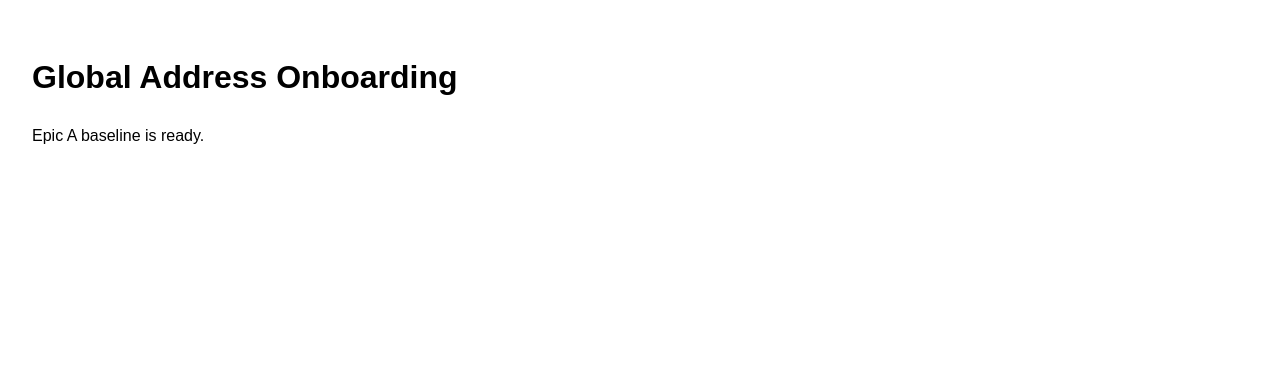
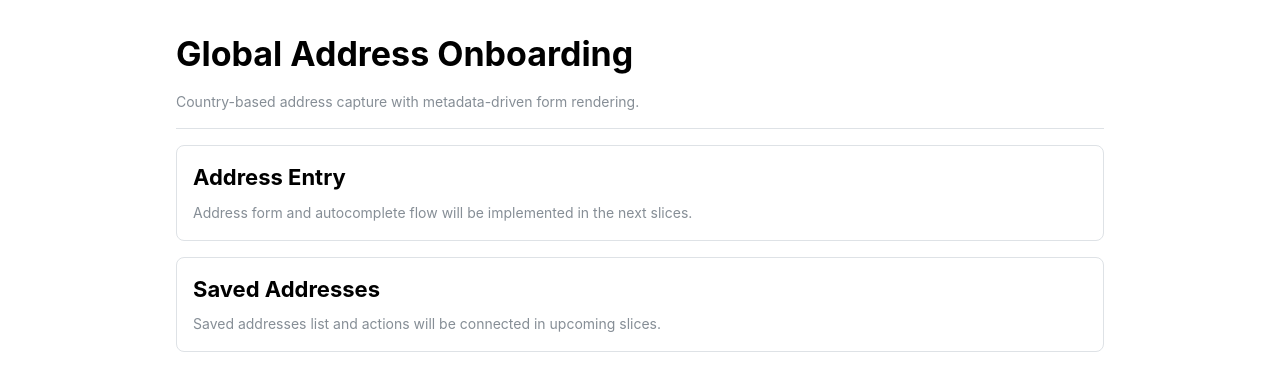
Before and after one commit to mrirfanto/address-onboarding, a React (Vite) app in the folder frontend/: page / in a window 1280 px wide. Shown: the top 390 px of the page. Built offline with nearby package versions, Linux system fonts and the light colour scheme.

Commit message:
feat: scaffold frontend app shell

```diff
--- a/frontend/src/app/App.tsx
+++ b/frontend/src/app/App.tsx
@@ -1,8 +1,31 @@
+import { Card, Container, Divider, Stack, Text, Title } from '@mantine/core';
+
 export function App() {
   return (
-    <main style={{ padding: '2rem', fontFamily: 'sans-serif' }}>
-      <h1>Global Address Onboarding</h1>
-      <p>Epic A baseline is ready.</p>
-    </main>
+    <Container py="xl" size="md">
+      <Stack gap="md">
+        <Title order={1}>Global Address Onboarding</Title>
+        <Text c="dimmed" size="sm">
+          Country-based address capture with metadata-driven form rendering.
+        </Text>
+        <Divider />
+        <Card withBorder>
+          <Stack gap="xs">
+            <Title order={3}>Address Entry</Title>
+            <Text c="dimmed" size="sm">
+              Address form and autocomplete flow will be implemented in the next slices.
+            </Text>
+          </Stack>
+        </Card>
+        <Card withBorder>
+          <Stack gap="xs">
+            <Title order={3}>Saved Addresses</Title>
+            <Text c="dimmed" size="sm">
+              Saved addresses list and actions will be connected in upcoming slices.
+            </Text>
+          </Stack>
+        </Card>
+      </Stack>
+    </Container>
   );
 }
--- a/frontend/src/app/store.ts
+++ b/frontend/src/app/store.ts
@@ -1,7 +1,11 @@
 import { configureStore } from '@reduxjs/toolkit';
+import { addressApi } from '@shared/api/addressApi';
 
 export const store = configureStore({
-  reducer: {},
+  reducer: {
+    [addressApi.reducerPath]: addressApi.reducer,
+  },
+  middleware: (getDefaultMiddleware) => getDefaultMiddleware().concat(addressApi.middleware),
 });
 
 export type RootState = ReturnType<typeof store.getState>;
--- /dev/null
+++ b/frontend/src/shared/api/addressApi.ts
@@ -0,0 +1,7 @@
+import { createApi, fetchBaseQuery } from '@reduxjs/toolkit/query/react';
+
+export const addressApi = createApi({
+  reducerPath: 'addressApi',
+  baseQuery: fetchBaseQuery({ baseUrl: '/api' }),
+  endpoints: () => ({}),
+});
```
Also changed, not shown: 1 other file (tests, documents, lock files or other folders).
